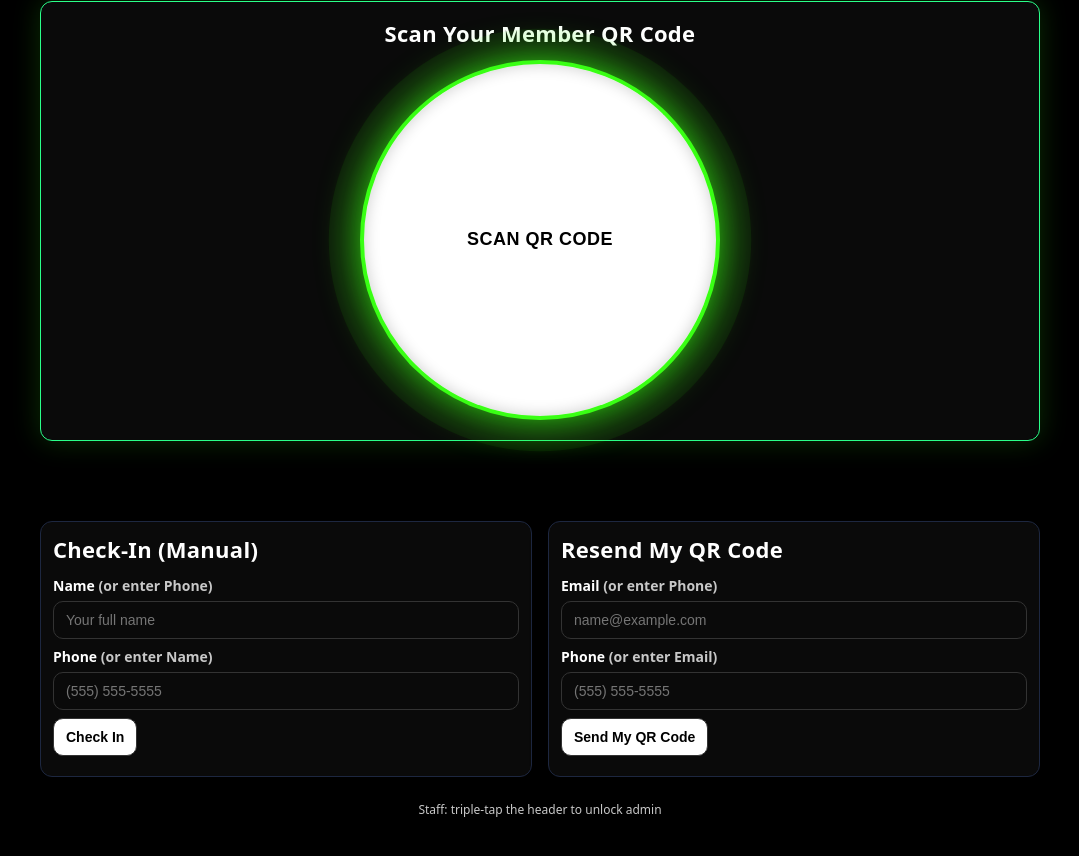
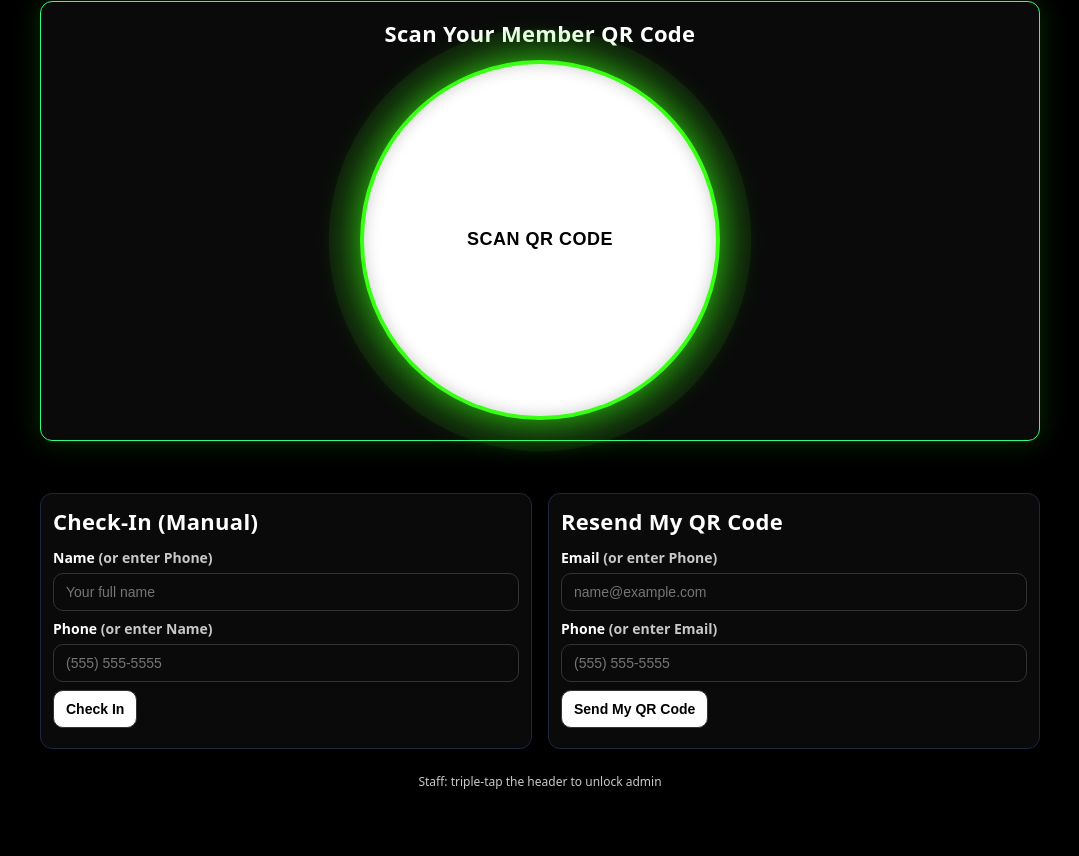
Before and after one commit to btlaton/atlas-checkin, a plain HTML site: page checkin_staging/src/templates/checkin/kiosk.html in a window 1280 px wide. Shown: the part 104-960 px from the top of the page, without its empty margins (100-1179 px from the left). Drawn offline with Linux system fonts and the light colour scheme; a web font is replaced by a local one.

Commit message:
Add files via upload

```diff
--- a/checkin_staging/src/static/checkin/style.css
+++ b/checkin_staging/src/static/checkin/style.css
@@ -7,8 +7,8 @@ body { margin:0; font-family: system-ui, -apple-system, Segoe UI, Roboto, sans-s
 .container.small { max-width: 520px; }
 h1 { margin: 0 0 16px; font-size: 48px; line-height: 1.1; }
 .container-grid { max-width: 1024px; padding: 8px 12px; }
-.top-half { min-height: 65vh; }
-.bottom-half { min-height: 33vh; display: flex; align-items: stretch; margin-top: -12px; }
+.top-half { min-height: 60vh; }
+.bottom-half { min-height: 33vh; display: flex; align-items: stretch; margin-top: 0; }
 .two-col { display: grid; grid-template-columns: 1fr 1fr; gap: 16px; width: 100%; }
 /* Keep two columns on iPad portrait (768px). Collapse to one column below 700px. */
 @media (max-width: 700px) {
```
